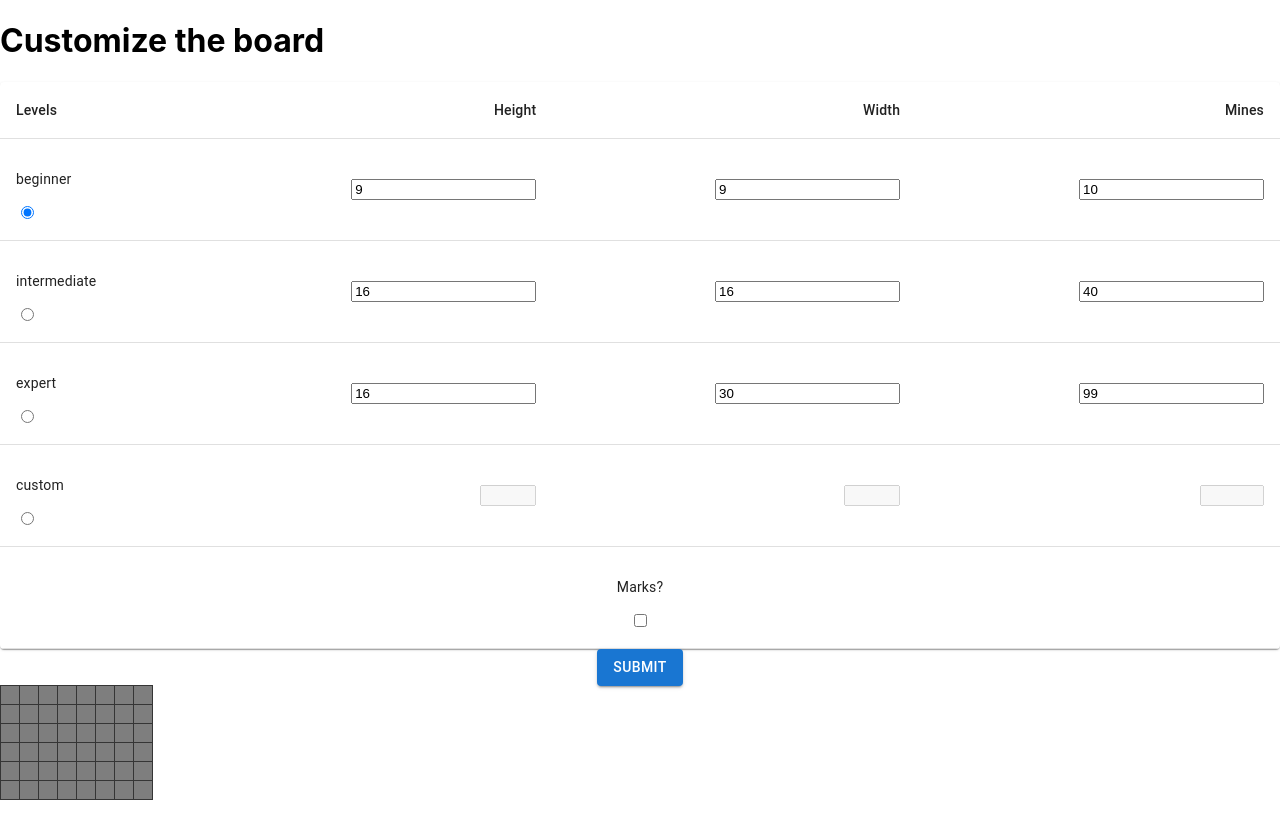
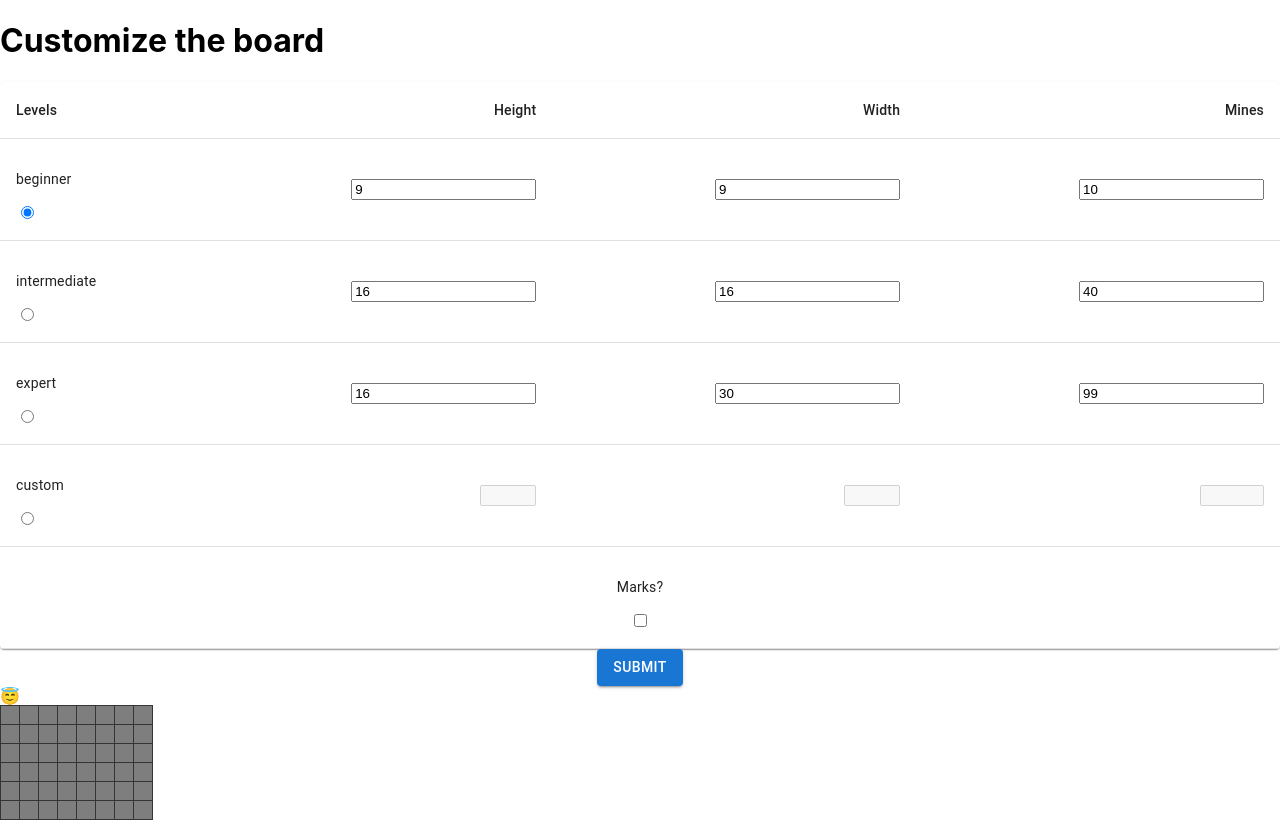
Before and after one commit to ln56b/ln56b-react-minesweeper, a React (Create React App) app: page / in a window 1280 px wide. Built offline with nearby package versions, Linux system fonts and the light colour scheme.

Commit message:
feat(added summary): mines number and reset game

```diff
--- a/src/components/Layout.jsx
+++ b/src/components/Layout.jsx
@@ -83,10 +83,12 @@ function Layout() {
 	return (
 		<React.Fragment>
 			<Editor submitForm={onSubmitForm} />
+			{hasStartedGame && <div>{mineNumber}</div>}
 			{hasStartedGame && (
 				<Timer hasFinishedGame={hasFinishedGame} finalTimer={onFinalCount} />
 			)}
 			{hasStartedGame && hasFinishedGame && <div>{timer}</div>}
+			<div onClick={() => resetGame()}>😇</div>
 			<Table
 				width={width}
 				height={height}
```
